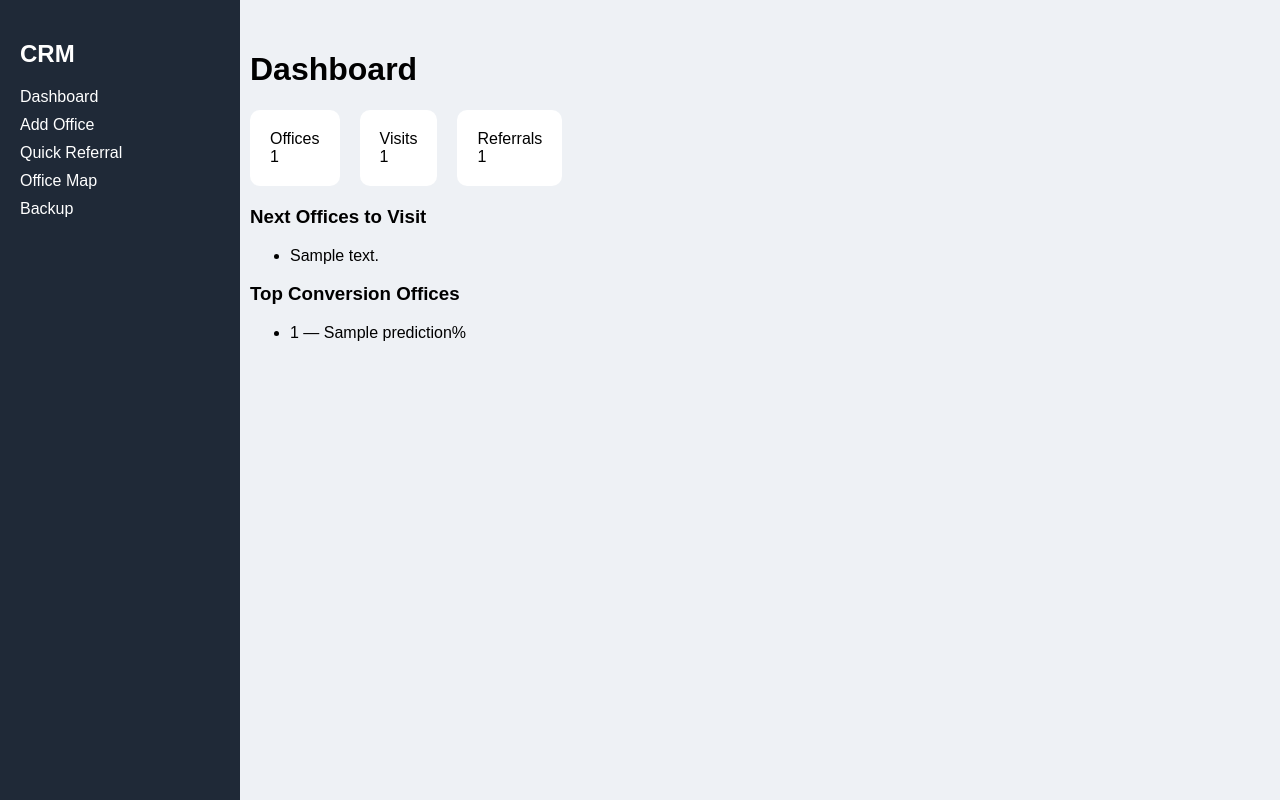
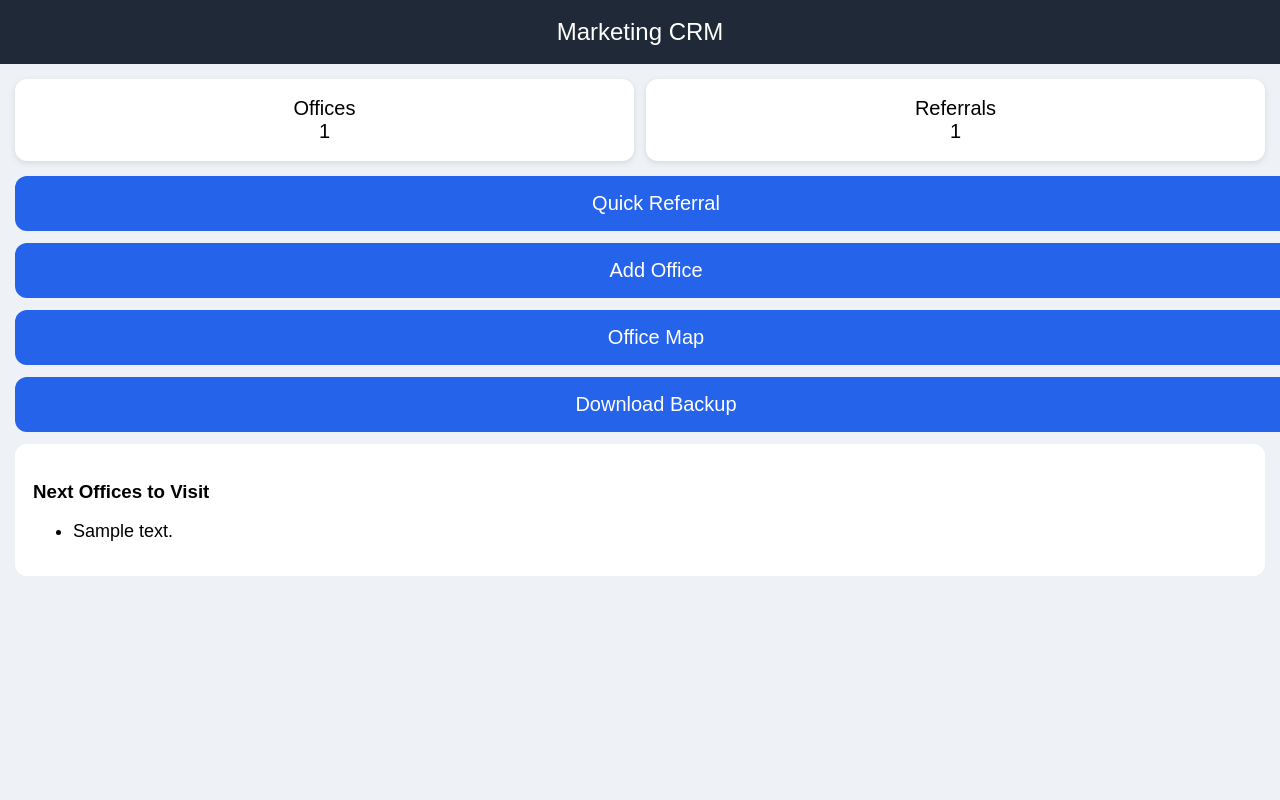
Before and after one commit to rogers8733-rgb/medical-crm, a Python web app: template templates/index.html in a window 1280 px wide. Run offline with Jinja, Linux system fonts and the light colour scheme; the template is opened without the code that fills it: most values are stand-ins (such as "Sample title", 1, 10 or a date in 2020).

Commit message:
mobile crm upgrade progress

```diff
--- a/templates/index.html
+++ b/templates/index.html
@@ -3,53 +3,104 @@
 <html>
 <head>
 <meta name="viewport" content="width=device-width, initial-scale=1">
-<link rel="manifest" href="/static/manifest.json">
 <title>Marketing CRM</title>
+
 <style>
-body{font-family:Arial;margin:0;background:#eef1f5}
-.sidebar{width:200px;height:100vh;background:#1f2937;color:white;position:fixed;padding:20px}
-.sidebar a{display:block;color:white;text-decoration:none;margin:10px 0}
-.main{margin-left:220px;padding:30px}
-.cards{display:flex;gap:20px;margin-bottom:20px}
-.card{background:white;padding:20px;border-radius:10px}
+body{
+font-family:Arial;
+margin:0;
+background:#eef1f5;
+}
+
+.header{
+background:#1f2937;
+color:white;
+padding:18px;
+font-size:24px;
+text-align:center;
+}
+
+.container{
+padding:15px;
+}
+
+.cards{
+display:grid;
+grid-template-columns:1fr 1fr;
+gap:12px;
+margin-bottom:15px;
+}
+
+.card{
+background:white;
+padding:18px;
+border-radius:12px;
+text-align:center;
+font-size:20px;
+box-shadow:0 2px 6px rgba(0,0,0,0.1);
+}
+
+.button{
+display:block;
+width:100%;
+background:#2563eb;
+color:white;
+padding:16px;
+border-radius:12px;
+text-align:center;
+text-decoration:none;
+font-size:20px;
+margin-bottom:12px;
+}
+
+.list{
+background:white;
+padding:18px;
+border-radius:12px;
+}
+
+.list li{
+margin-bottom:10px;
+font-size:18px;
+}
 </style>
 </head>
 
 <body>
 
-<div class="sidebar">
-<h2>CRM</h2>
-<a href="/">Dashboard</a>
-<a href="/add">Add Office</a>
-<a href="/quick_referral">Quick Referral</a>
-<a href="/map">Office Map</a>
-<a href="/backup">Backup</a>
+<div class="header">
+Marketing CRM
 </div>
 
-<div class="main">
-
-<h1>Dashboard</h1>
+<div class="container">
 
 <div class="cards">
-<div class="card">Offices<br>{{total_offices}}</div>
-<div class="card">Visits<br>{{total_visits}}</div>
-<div class="card">Referrals<br>{{total_refs}}</div>
+<div class="card">
+Offices<br>
+{{total_offices}}
 </div>
 
+<div class="card">
+Referrals<br>
+{{total_refs}}
+</div>
+</div>
+
+<a class="button" href="/quick_referral">Quick Referral</a>
+<a class="button" href="/add">Add Office</a>
+<a class="button" href="/map">Office Map</a>
+<a class="button" href="/backup">Download Backup</a>
+
+<div class="list">
 <h3>Next Offices to Visit</h3>
 <ul>
 {% for n in next_visits %}
 <li>{{n}}</li>
 {% endfor %}
 </ul>
-
-<h3>Top Conversion Offices</h3>
-<ul>
-{% for p in predictions %}
-<li>{{p[0]}} — {{p[1]}}%</li>
-{% endfor %}
-</ul>
+</div>
 
 </div>
+
 </body>
 </html>
```
Also changed, not shown: templates/add.html (+40 -11 lines), templates/quick.html (+26 -7 lines).
